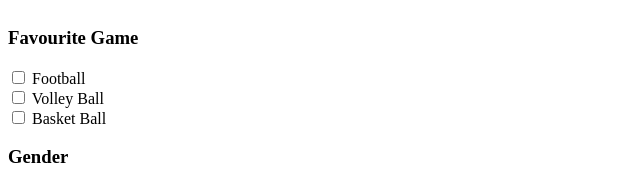
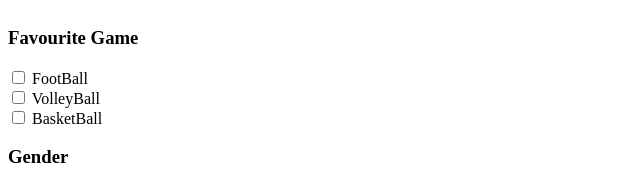
Before and after one commit to DavidArinze-Dev/demonstration, a plain HTML site: page html_forms/index.html in a window 1280 px wide. Shown: the part 240-426 px from the top of the page, 0-640 px from the left. Drawn offline with Linux system fonts and the light colour scheme.

Commit message:
Fourth Commit

```diff
--- a/html_forms/index.html
+++ b/html_forms/index.html
@@ -49,15 +49,15 @@
         <div>
             <h3>Favourite Game</h3>
             <input type="checkbox" />
-            <label for="football">Football</label>
+            <label for="football">FootBall</label>
             <br>
 
             <input type="checkbox" />
-            <label for="football">Volley Ball</label>
+            <label for="football">VolleyBall</label>
             <br>
 
             <input type="checkbox" />
-            <label for="football">Basket Ball</label>
+            <label for="football">BasketBall</label>
             <br>
         </div>
 
```
